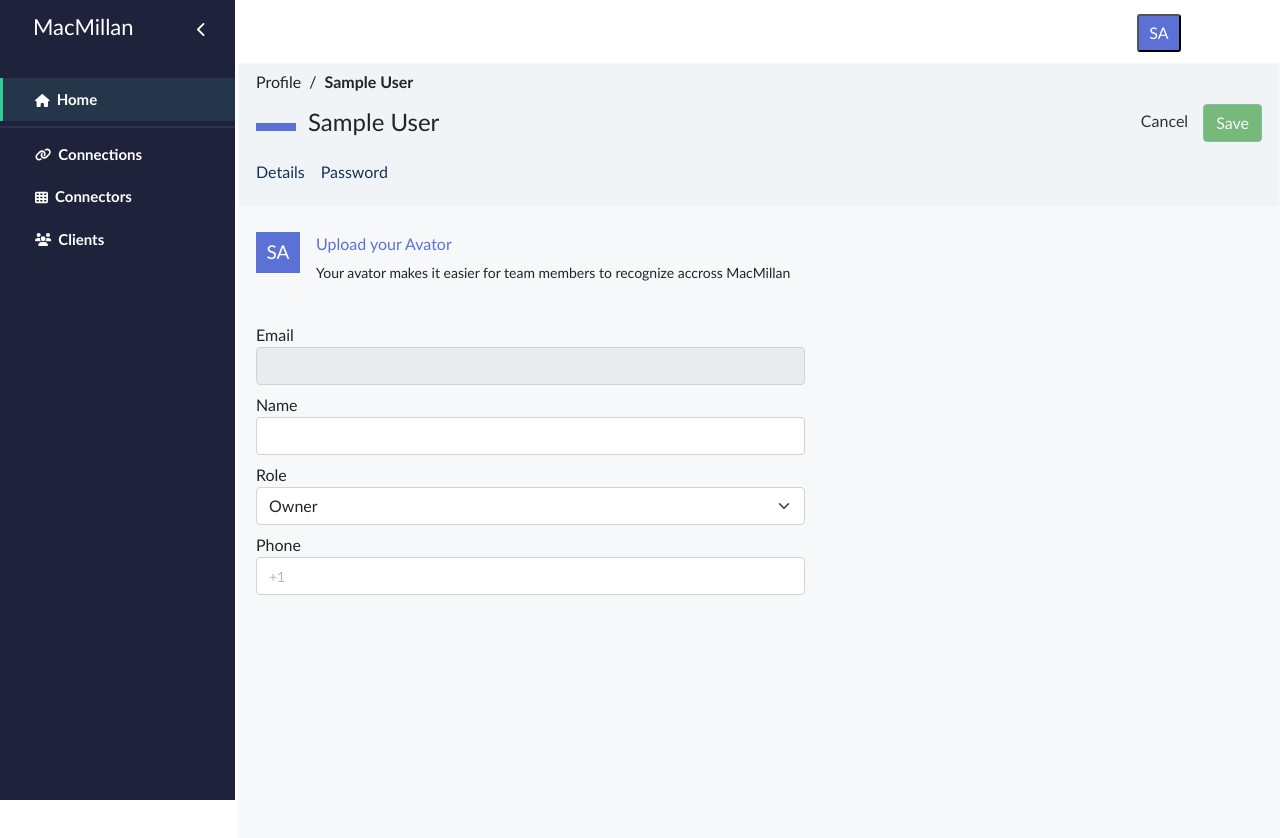
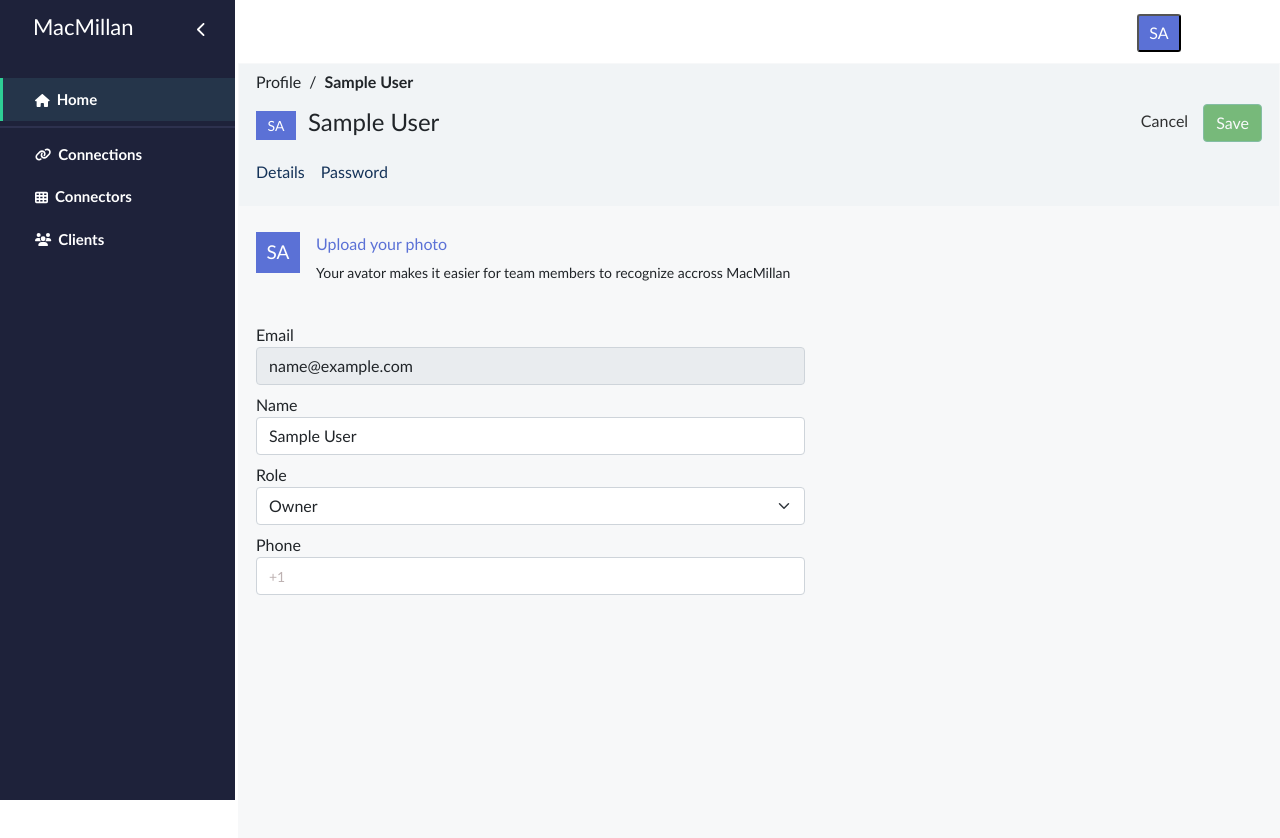
Before and after one commit to MacMillanscg/MacMillan, a React (Create React App) app in the folder frontend/: page /profiledetails in a window 1280 px wide. Shown: the top 838 px of the page. Built offline with nearby package versions, Linux system fonts and the light colour scheme; no server answers; sample sign-in values are in the browser's storage; a web font is replaced by a local one.

Commit message:
resolved the null issue

```diff
--- a/frontend/src/Components/Context/AppContext.js
+++ b/frontend/src/Components/Context/AppContext.js
@@ -7,37 +7,36 @@
 
 // Create a provider component
 export const AppProvider = ({ children }) => {
-  const [name, setName] = useState("");
-  const [email, setEmail] = useState("");
-  const [phone, setPhone] = useState("");
   const [id, setId] = useState(null);
   const [filterData, setFilteredData] = useState([]);
 
   const [sidebarMinimized, setSidebarMinimized] = useState(false);
 
-  const user = JSON.parse(localStorage.getItem("rememberMeUser"));
-  console.log(filterData);
+  // const user = JSON.parse(localStorage.getItem("rememberMeUser"));
+  // const user1 = JSON.parse(sessionStorage.getItem("user"));
+  // console.log("user111", user1);
+  // console.log("user", user);
 
-  useEffect(() => {
-    axios
-      .get("http://localhost:5000/auth")
-      .then((response) => {
-        if (response) {
-          const filtered = response.data.filter((fil) => fil._id === user._id);
-          setFilteredData(
-            filtered.map(
-              ({ _id, name, email }) => (
-                setEmail(email), setName(name), setId(_id)
-              )
-            )
-          );
-        }
-      })
-      .catch((error) => {
-        console.error("Error fetching data:", error);
-        // Handle error - show error message to the user
-      });
-  }, [id]);
+  // useEffect(() => {
+  //   axios
+  //     .get("http://localhost:5000/auth")
+  //     .then((response) => {
+  //       if (response) {
+  //         const filtered = response.data.filter((fil) => fil._id === user._id);
+  //         setFilteredData(
+  //           filtered.map(
+  //             ({ _id, name, email }) => (
+  //               setEmail(email), setName(name), setId(_id)
+  //             )
+  //           )
+  //         );
+  //       }
+  //     })
+  //     .catch((error) => {
+  //       console.error("Error fetching data:", error);
+  //       // Handle error - show error message to the user
+  //     });
+  // }, [user, user1]);
 
   // Calculate dashboard width based on sidebar state
   const dashboardWidth = sidebarMinimized
@@ -50,11 +49,6 @@
         sidebarMinimized,
         setSidebarMinimized,
         dashboardWidth,
-        name,
-        setName,
-        email,
-        phone,
-        setPhone,
       }}
     >
       {children}
--- a/frontend/src/Components/Dashboard/Dashboard.js
+++ b/frontend/src/Components/Dashboard/Dashboard.js
@@ -12,7 +12,10 @@
 
 export const Dashboard = () => {
   const { dashboardWidth } = useAppContext();
-  const user = JSON.parse(localStorage.getItem("rememberMeUser"));
+  const localStorageUser = JSON.parse(localStorage.getItem("rememberMeUser"));
+  const sessionStorageUser = JSON.parse(sessionStorage.getItem("userRecord"));
+  const user = localStorageUser || sessionStorageUser;
+  console.log("user1", user);
 
   return (
     <div className="dashboard" style={{ width: dashboardWidth }}>
--- a/frontend/src/Components/Header/Header.js
+++ b/frontend/src/Components/Header/Header.js
@@ -6,8 +6,9 @@
 export const Header = () => {
   const [isProfileVisible, setIsProfileVisible] = useState(false);
   const navigate = useNavigate();
-  const user = JSON.parse(localStorage.getItem("rememberMeUser"));
-
+  const localStorageUser = JSON.parse(localStorage.getItem("rememberMeUser"));
+  const sessionStorageUser = JSON.parse(sessionStorage.getItem("userRecord"));
+  const user = localStorageUser || sessionStorageUser;
   const toggleProfile = () => {
     setIsProfileVisible(!isProfileVisible);
   };
--- a/frontend/src/Components/Login/Login.js
+++ b/frontend/src/Components/Login/Login.js
@@ -56,6 +56,7 @@
         if (rememberMe) {
           localStorage.setItem("rememberMe", response.data.data);
           localStorage.setItem("rememberMeUser", JSON.stringify(user));
+
           // localStorage.setItem("user");
         } else {
           localStorage.removeItem("rememberMe");
@@ -63,6 +64,7 @@
         }
         //  in data we have stored token
         sessionStorage.setItem("user", response.data.data);
+        sessionStorage.setItem("userRecord", JSON.stringify(user));
         navigate("/");
       } else {
         toast.error(response.data.message);
--- a/frontend/src/Components/Profile/Profile.js
+++ b/frontend/src/Components/Profile/Profile.js
@@ -16,7 +16,10 @@
 
   const { name, setName, email } = useAppContext();
 
-  const user = JSON.parse(localStorage.getItem("rememberMeUser"));
+  const { dashboardWidth } = useAppContext();
+  const localStorageUser = JSON.parse(localStorage.getItem("rememberMeUser"));
+  const sessionStorageUser = JSON.parse(sessionStorage.getItem("userRecord"));
+  const user = localStorageUser || sessionStorageUser;
   const userCapitalize = user.name.charAt(0).toUpperCase() + user.name.slice(1);
 
   const handleLogout = () => {
@@ -49,7 +52,7 @@
                 {user.name.slice(0, 2).toUpperCase()}
               </div>
               <div>{userCapitalize}</div>
-              <div className="title-text">{email}</div>
+              <div className="title-text">{user.email}</div>
               <Link className={styles.btn} to={"/profiledetails"}>
                 User setting
               </Link>
--- a/frontend/src/Components/ProfileDetails/ProfileDetails.js
+++ b/frontend/src/Components/ProfileDetails/ProfileDetails.js
@@ -1,17 +1,27 @@
 import React, { useState, useEffect } from "react";
 import styles from "./ProfileDetails.module.css";
-import { Link, useParams } from "react-router-dom";
+import { Link, resolvePath, useParams } from "react-router-dom";
 import { useAppContext } from "../Context/AppContext";
 import axios from "axios";
 import toast from "react-hot-toast";
 
 export const ProfileDetails = () => {
-  const { dashboardWidth, name, setName, email, phone, setPhone } =
-    useAppContext();
-  const user = JSON.parse(localStorage.getItem("rememberMeUser"));
+  const { dashboardWidth } = useAppContext();
+
+  const localStorageUser = JSON.parse(localStorage.getItem("rememberMeUser"));
+  const sessionStorageUser = JSON.parse(sessionStorage.getItem("userRecord"));
+  const user = localStorageUser || sessionStorageUser;
   const userCapitalize = user.name.charAt(0).toUpperCase() + user.name.slice(1);
-  // setName(user.name);
   console.log("user", user._id);
+
+  const [name, setName] = useState("");
+  const [phone, setPhone] = useState("");
+
+  useEffect(() => {
+    if (user && user.name) {
+      setName(user.name);
+    }
+  }, [user._id]);
 
   const handleSave = async () => {
     let errorOccurred = false;
@@ -27,13 +37,17 @@
       return;
     }
     const obj = { userId: user._id, name, phone };
+    console.log("userId", obj);
     try {
       const response = await axios.post(
         "http://localhost:5000/auth/profiledetails",
         obj
       );
+      const { user } = response.data;
       if (response.data.success) {
         toast.success(response.data.message);
+        localStorage.setItem("rememberMeUser", JSON.stringify(user));
+        sessionStorage.setItem("userRecord", JSON.stringify(user));
       } else {
         toast.error(response.data.message);
       }
@@ -51,7 +65,7 @@
           <div className={styles.inner}>
             <div className="inner-left">
               <span className={styles.subtitle}>
-                {name.slice(0, 2).toUpperCase()}
+                {user.name.slice(0, 2).toUpperCase()}
               </span>
               <span className={styles.title}>{userCapitalize}</span>
             </div>
@@ -80,9 +94,15 @@
               </span>
             </div>
             <div className="avato ms-3">
-              <Link className={styles.upload} to="/">
-                Upload your Avator
-              </Link>
+              <label htmlFor="profileImage" className={styles.upload}>
+                Upload your photo
+              </label>
+              <input
+                type="file"
+                id="profileImage"
+                style={{ display: "none" }}
+                // onChange={handleImageChange}
+              />
               <p>
                 Your avator makes it easier for team members to recognize
                 accross MacMillan
@@ -98,7 +118,7 @@
                 id="exampleInputFUllName"
                 // placeholder={user.email}
                 disabled
-                value={email}
+                value={user.email}
                 // onChange={(e) => setEmail(e.target.value)}
               />
             </div>
@@ -107,7 +127,7 @@
               <input
                 type="text"
                 className="form-control"
-                id="exampleInputEmail"
+                id="exampleInputName"
                 // placeholder={user.name}
                 value={name}
                 onChange={(e) => setName(e.target.value)}
--- a/frontend/src/Components/ProfileResetPass/ProfileResetPass.js
+++ b/frontend/src/Components/ProfileResetPass/ProfileResetPass.js
@@ -11,8 +11,10 @@
   const [confirmPassword, setConfirmPassword] = useState("");
 
   const { dashboardWidth, name } = useAppContext();
-  const user = JSON.parse(localStorage.getItem("rememberMeUser"));
-  const userCapitalize = name.charAt(0).toUpperCase() + name.slice(1);
+  const localStorageUser = JSON.parse(localStorage.getItem("rememberMeUser"));
+  const sessionStorageUser = JSON.parse(sessionStorage.getItem("userRecord"));
+  const user = localStorageUser || sessionStorageUser;
+  const userCapitalize = user.name.charAt(0).toUpperCase() + user.name.slice(1);
 
   const handlePasswordChange = async () => {
     let errorOccurred = false;
```
Also changed, not shown: 2 other files (tests, documents, lock files or other folders).
